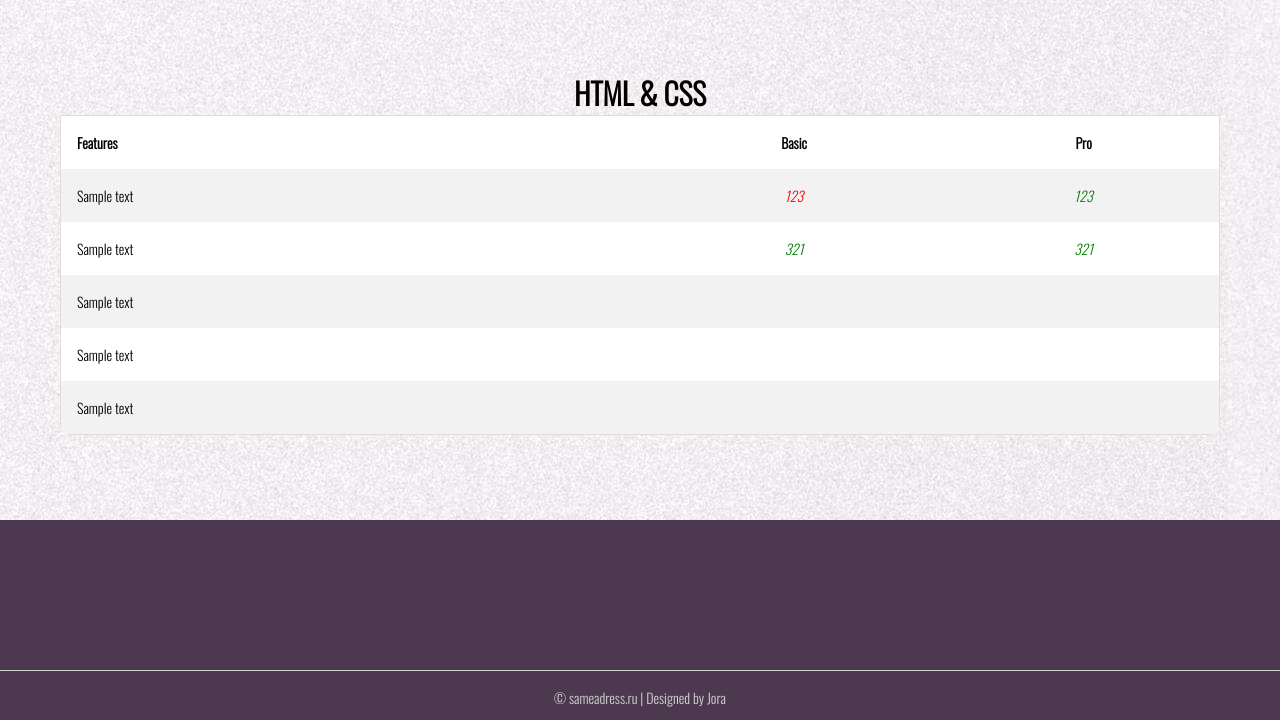
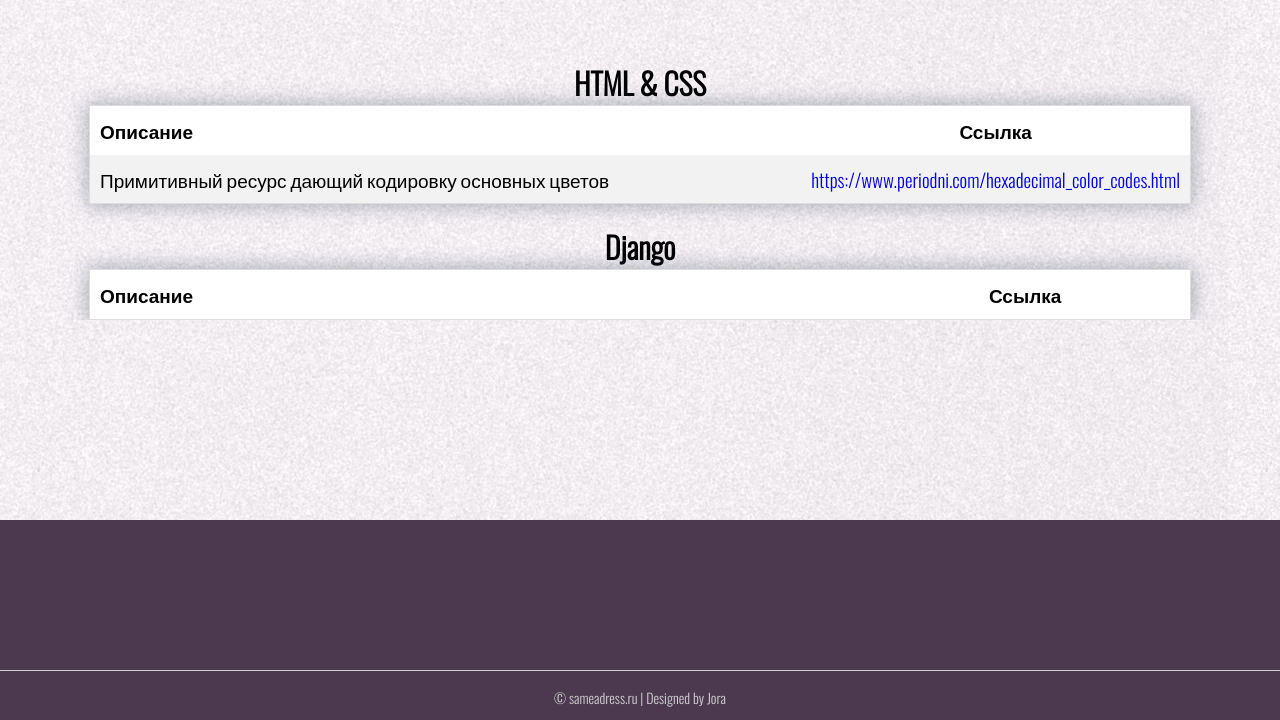
Before and after one commit to joratapok/MyProject, a Django app: page /links in a window 1280 px wide. Shown: the part 80-800 px from the top of the page. Run offline with Django 3.2, Linux system fonts and the light colour scheme; data comes from the database, SQL or seed files in the repository; both versions use the stored data as it was after the commit; lists and menus that the app fills with data are empty.

Commit message:
add links forms not yet

```diff
--- a/MyApp/models.py
+++ b/MyApp/models.py
@@ -15,9 +15,33 @@ class Comments(models.Model):
 
     # def get_absolute_url(self):
     #     return reverse('comment_list')
-
-
-
     class Meta:
         verbose_name = 'Комментарий'
         verbose_name_plural = 'Коментарии'
+
+
+class LinksThemes(models.Model):
+    theme = models.CharField(max_length=100)
+
+    def __str__(self):
+        return f'{self.theme}'
+
+    class Meta:
+        verbose_name = 'Тема для ссылки'
+        verbose_name_plural = 'Темы для ссылок'
+
+
+class Links(models.Model):
+
+    draft = models.BooleanField(default=True)
+    description = models.CharField(max_length=250)
+    link = models.CharField(max_length=250)
+    theme = models.ForeignKey(LinksThemes, on_delete=models.CASCADE,
+        null=True, related_name='child')
+
+    def __str__(self):
+        return f'{self.description}'
+
+    class Meta:
+        verbose_name = 'Ссылка'
+        verbose_name_plural = 'Ссылки'
--- a/MyApp/static/MyApp/css/new.css
+++ b/MyApp/static/MyApp/css/new.css
@@ -208,7 +208,7 @@ nav ul li a:hover {
 .content {
   border-radius: 10px;
   overflow: hidden;
-  padding: 40px 0 0 0;
+  padding: 10px 0 0 0;
 }
 
 .row {
@@ -861,6 +861,7 @@ nav ul li a:hover {
 .title__row {
   text-align: center;
   font-size: 30px;
+  margin: 20px 0 0 0;
 }
 .body__row {
   width: 100%;
@@ -868,13 +869,17 @@ nav ul li a:hover {
 table {
   border-collapse: collapse;
   border-spacing: 0;
-  width: 100%;
+  width: 95%;
+  margin: auto;
   border: 1px solid #ddd;
+  box-shadow: 0px 0px 18px 4px rgba(34, 60, 80, 0.3);
+  border-radius: 8px;
 }
 
 th, td {
+  font-size: 19px;
   text-align: center;
-  padding: 16px;
+  padding: 10px;
 }
 
 th:first-child, td:first-child {
@@ -888,11 +893,3 @@ tr:nth-child(even) {
 tr:nth-child(odd) {
   background-color: #fff
 }
-
-.fa-check {
-  color: green;
-}
-
-.fa-remove {
-  color: red;
-}
--- a/MyApp/urls.py
+++ b/MyApp/urls.py
@@ -5,6 +5,7 @@ from MyApp import views
 urlpatterns = [
     path('', views.CommentsView.as_view(), name='comment_list'),
     path('fish', views.FishView.as_view(), name='fish'),
-    path('links', views.LinksView.as_view(), name='links'),
+    path('links', views.LinksView.as_view(), name='links_list'),
     path('add_comment', views.AddCommentView.as_view(), name='add_comment'),
+    path('add_link', views.AddLinkView.as_view(), name='add_link'),
 ]
--- a/MyApp/views.py
+++ b/MyApp/views.py
@@ -3,7 +3,7 @@ from django.contrib import messages
 from django.shortcuts import redirect
 from django.views.generic import ListView, CreateView, TemplateView
 from MyApp.forms import CommentForm
-from MyApp.models import Comments
+from MyApp.models import Comments, Links, LinksThemes
 
 
 class CommentsView(ListView):
@@ -19,8 +19,16 @@ class CommentsView(ListView):
 class FishView(TemplateView):
     template_name = 'MyApp/fishpage.html'
 
-class LinksView(TemplateView):
-    template_name = 'MyApp/links.html'
+
+class LinksView(ListView):
+    model = Links
+    queryset = Links.objects.all()
+
+    def get_context_data(self, *args, **kwargs):
+        context = super().get_context_data(**kwargs)
+        context['themes'] = LinksThemes.objects.all()
+        return context
+
 
 
 class AddCommentView(CreateView):
@@ -51,3 +59,7 @@ class AddCommentView(CreateView):
     #         return HttpResponse(status=400)
     #
     #
+class AddLinkView(CreateView):
+    model = Links
+    fields = ['description', 'link']
+    success_url = 'links'
--- a/templates/MyApp/comments_list.html
+++ b/templates/MyApp/comments_list.html
@@ -39,7 +39,7 @@
                     </div>
                     <div class="button-wrapper__but3">
                         <div class="buttton__but3">
-                            <a href="{% url 'links' %}" class="btn btn1">Ссылки</a>
+                            <a href="{% url 'links_list' %}" class="btn btn1">Ссылки</a>
                         </div>
                     </div>
                 </div>
@@ -77,7 +77,7 @@
                     </div>
                     <div class="button-wrapper__but3">
                         <div class="buttton__but3">
-                            <a href="account_login" class="btn btn1">Авторизация</a>
+                            <a href="{% url 'account_signup' %}" class="btn btn1">Авторизация</a>
                         </div>
                     </div>
                 </div>
--- a/templates/MyApp/links.html
+++ /dev/null
@@ -1,59 +0,0 @@
-{% extends 'base.html' %}
-
-{% load static %}
-
-{% block title %} MyLinks {% endblock title %}
-
-{% block content %}
-<!--Content-->
-<div class="content-body">
-    <div class="container">
-        <div class="content">
-
-<!-------------------------Title Greeting-------------------->
-
-            <div class="greeting__row row">
-                <div class="title__row">HTML & CSS</div>
-                <div class="body__row">
-                    <table>
-                      <tr>
-                        <th style="width:50%">Features</th>
-                        <th>Basic</th>
-                        <th>Pro</th>
-                      </tr>
-                      <tr>
-                        <td>Sample text</td>
-                        <td><i class="fa fa-remove">123</i></td>
-                        <td><i class="fa fa-check">123</i></td>
-                      </tr>
-                      <tr>
-                        <td>Sample text</td>
-                        <td><i class="fa fa-check">321</i></td>
-                        <td><i class="fa fa-check">321</i></td>
-                      </tr>
-                      <tr>
-                        <td>Sample text</td>
-                        <td><i class="fa fa-check"></i></td>
-                        <td><i class="fa fa-check"></i></td>
-                      </tr>
-                      <tr>
-                        <td>Sample text</td>
-                        <td><i class="fa fa-remove"></i></td>
-                        <td><i class="fa fa-check"></i></td>
-                      </tr>
-                      <tr>
-                        <td>Sample text</td>
-                        <td><i class="fa fa-check"></i></td>
-                        <td><i class="fa fa-check"></i></td>
-                      </tr>
-                    </table>
-                </div>
-            </div>
-
-
-        </div>
-    </div>
-</div>
-<!-- // Content-->
-
-{% endblock content %}
--- /dev/null
+++ b/templates/MyApp/links_list.html
@@ -0,0 +1,44 @@
+{% extends 'base.html' %}
+
+{% load static %}
+
+{% block title %} MyLinks {% endblock title %}
+
+{% block content %}
+<!--Content-->
+<div class="content-body">
+    <div class="container">
+        <div class="content">
+
+<!-------------------------Title Greeting-------------------->
+
+            <div class="greeting__row row">
+                {% for theme in themes %}
+                <div class="title__row">{{ theme.theme }}</div>
+                <div class="body__row">
+
+                    <table>
+                        <tr>
+                            <th style="width:70%">Описание</th>
+                            <th>Ссылка</th>
+                        </tr>
+
+                        {% for link in theme.child.all %}
+                        <tr>
+                            <td>{{ link.description }}</td>
+                            <td><a target="_blank" href="{{ link.link }}">{{ link.link }}</a></td>
+                        </tr>
+                        {% endfor %}
+
+                    </table>
+                </div>
+                {% endfor %}
+            </div>
+
+
+        </div>
+    </div>
+</div>
+<!-- // Content-->
+
+{% endblock content %}
```
Also changed, not shown: MyApp/admin.py (+10 -1 lines), MyApp/forms.py (+13 -1 lines), MyApp/migrations/0004_links.py (added), MyApp/migrations/0005_auto_20201230_1409.py (added), db.sqlite3.
